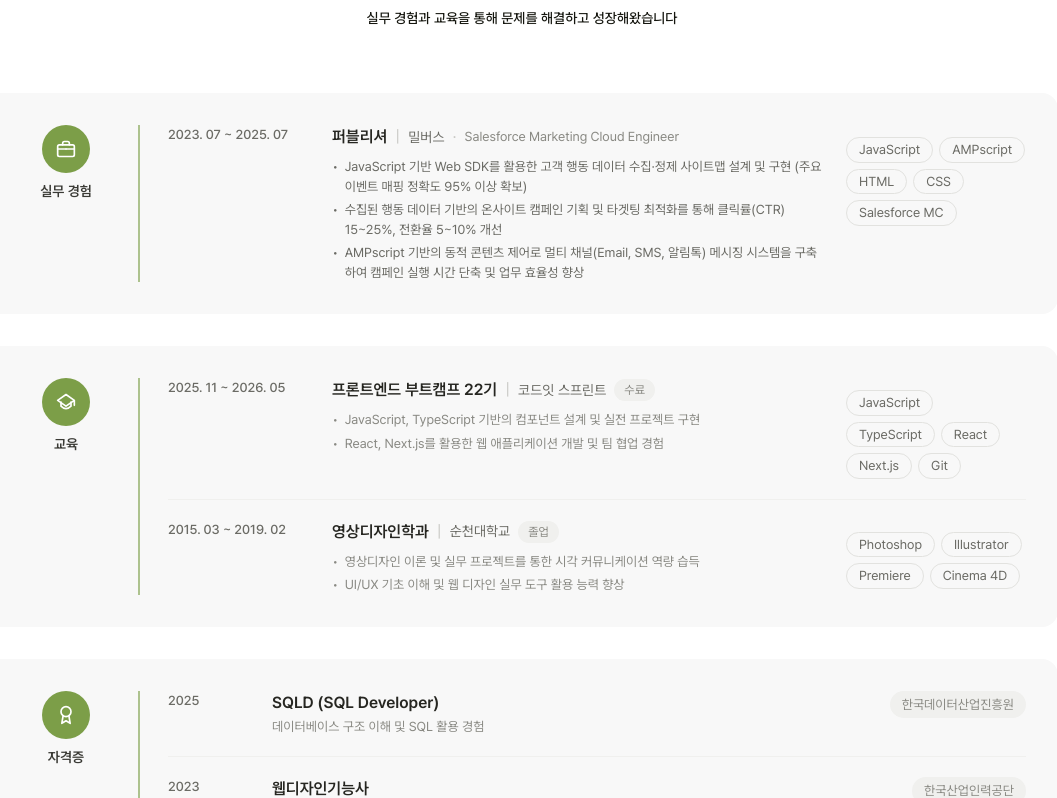
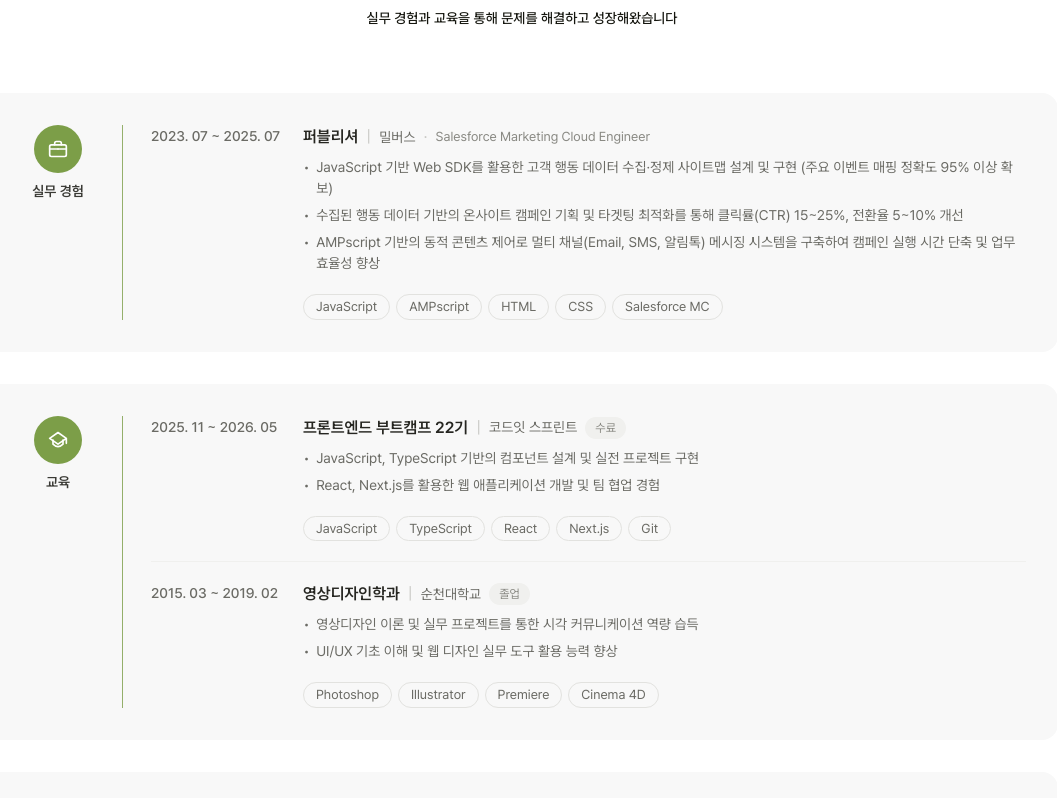
Before and after one commit to luneyeo/fe-portfolio, a Next.js app: page / in a window 1280 px wide. Shown: the part 3562-4360 px from the top of the page, without its empty margins (118-1175 px from the left). Built offline with nearby package versions, Linux system fonts and the light colour scheme.

Commit message:
♻️ refactor: ExperienceItem과 EducationItem의 공통 레이아웃을 TimelineItem 컴포넌트로 분리

```diff
--- a/components/common/CertificateItem.tsx
+++ b/components/common/CertificateItem.tsx
@@ -13,7 +13,7 @@ export default function CertificateItem({
         <p className="typo-13-medium w-20 shrink-0 text-gray-600">{year}</p>
         <div className="flex min-w-0 flex-1 flex-col gap-0.5">
           <span className="typo-16-semibold text-gray-900">{name}</span>
-          <p className="typo-14-regular md:typo-13-regular text-gray-500">
+          <p className="typo-14-regular md:typo-13-regular text-gray-600">
             {description}
           </p>
         </div>
--- a/components/common/EducationItem.tsx
+++ b/components/common/EducationItem.tsx
@@ -1,5 +1,5 @@
 import type { Education } from '@/types';
-import Badge from './Badge';
+import TimelineItem from './TimelineItem';
 
 export default function EducationItem({
   period,
@@ -10,12 +10,7 @@ export default function EducationItem({
   skills,
 }: Education) {
   return (
-    <div className="group relative py-5 first:pt-0 last:pb-0">
-      <div className="flex flex-col gap-4 md:flex-row lg:gap-6">
-        <p className="typo-13-medium shrink-0 text-gray-600 lg:w-35">
-          {period}
-        </p>
-        <div className="flex min-w-0 flex-1 flex-col gap-2">
+    <TimelineItem period={period} tasks={tasks} skills={skills}>
       <div className="flex flex-wrap items-center gap-x-2 gap-y-1">
         <span className="typo-16-semibold text-gray-900">{detail}</span>
         <span className="text-gray-300">|</span>
@@ -26,28 +21,6 @@ export default function EducationItem({
           </span>
         )}
       </div>
-          {tasks && tasks.length > 0 && (
-            <ul className="flex flex-col gap-2 md:gap-1">
-              {tasks.map((task, taskIndex) => (
-                <li
-                  key={taskIndex}
-                  className="typo-14-regular md:typo-13-regular flex gap-1.5 text-gray-500"
-                >
-                  <span className="shrink-0">•</span>
-                  <span>{task}</span>
-                </li>
-              ))}
-            </ul>
-          )}
-        </div>
-        {skills && skills.length > 0 && (
-          <div className="mt-3 flex shrink-0 flex-wrap content-start gap-1.5 md:w-22.5 lg:w-45">
-            {skills.map((skill) => (
-              <Badge key={skill} name={skill} variant="outline" />
-            ))}
-          </div>
-        )}
-      </div>
-    </div>
+    </TimelineItem>
   );
 }
--- a/components/common/ExperienceItem.tsx
+++ b/components/common/ExperienceItem.tsx
@@ -1,5 +1,5 @@
 import type { Experience } from '@/types';
-import Badge from './Badge';
+import TimelineItem from './TimelineItem';
 
 export default function ExperienceItem({
   period,
@@ -11,12 +11,7 @@ export default function ExperienceItem({
   skills,
 }: Experience) {
   return (
-    <div className="group relative py-5 first:pt-0 last:pb-0">
-      <div className="flex flex-col gap-4 md:flex-row lg:gap-6">
-        <p className="typo-13-medium shrink-0 text-gray-600 lg:w-35">
-          {period}
-        </p>
-        <div className="flex min-w-0 flex-1 flex-col gap-2">
+    <TimelineItem period={period} tasks={tasks} skills={skills}>
       <div className="flex flex-wrap items-center gap-x-2 gap-y-1">
         <span className="typo-16-semibold text-gray-900">{role}</span>
         <span className="text-gray-300">|</span>
@@ -24,9 +19,7 @@ export default function ExperienceItem({
         {position && (
           <>
             <span className="text-gray-300">·</span>
-                <span className="typo-13-regular text-gray-500">
-                  {position}
-                </span>
+            <span className="typo-13-regular text-gray-500">{position}</span>
           </>
         )}
         {status && (
@@ -35,26 +28,6 @@ export default function ExperienceItem({
           </span>
         )}
       </div>
-          <ul className="flex flex-col gap-2 md:gap-1">
-            {tasks.map((task) => (
-              <li
-                key={task}
-                className="typo-14-regular md:typo-13-regular flex gap-1.5 text-gray-600"
-              >
-                <span className="shrink-0">•</span>
-                <span>{task}</span>
-              </li>
-            ))}
-          </ul>
-        </div>
-        {skills && skills.length > 0 && (
-          <div className="mt-3 flex shrink-0 flex-wrap content-start gap-1.5 md:w-22.5 lg:w-45">
-            {skills.map((skill) => (
-              <Badge key={skill} name={skill} variant="outline" />
-            ))}
-          </div>
-        )}
-      </div>
-    </div>
+    </TimelineItem>
   );
 }
--- a/components/common/ExperienceSubSection.tsx
+++ b/components/common/ExperienceSubSection.tsx
@@ -13,7 +13,7 @@ export default function SubSection({
 }: ExperienceSubSectionProps) {
   return (
     <div className="flex flex-col gap-4 rounded-2xl bg-gray-50 p-6 sm:gap-6 md:flex-row lg:p-8">
-      <div className="flex w-fit shrink-0 items-center gap-2 sm:w-20 sm:flex-col lg:w-24">
+      <div className="flex w-fit shrink-0 items-center gap-2 sm:w-20 sm:flex-col lg:w-20">
         <div className="flex size-10 items-center justify-center rounded-full bg-olive-500 text-white sm:size-12">
           {icon}
         </div>
@@ -21,7 +21,7 @@ export default function SubSection({
           {title}
         </span>
       </div>
-      <div className="relative flex-1 border-t-2 border-olive-500/60 pt-4 sm:pt-7 md:border-t-0 md:border-l-2 md:pt-0 md:pl-7">
+      <div className="relative flex-1 border-t border-olive-500/80 pt-4 sm:pt-7 md:border-t-0 md:border-l md:pt-0 md:pl-7">
         <div className="divide-y divide-gray-100">{children}</div>
       </div>
     </div>
--- /dev/null
+++ b/components/common/TimelineItem.tsx
@@ -0,0 +1,51 @@
+import type { ReactNode } from 'react';
+import Badge from './Badge';
+
+interface TimelineItemProps {
+  period: string;
+  tasks?: string[];
+  skills?: string[];
+  children: ReactNode;
+}
+
+export default function TimelineItem({
+  period,
+  tasks,
+  skills,
+  children,
+}: TimelineItemProps) {
+  return (
+    <div className="group relative py-5 first:pt-0 last:pb-0">
+      <div className="flex flex-col gap-4 md:flex-row">
+        <p className="typo-14-medium shrink-0 leading-relaxed text-gray-600 md:w-34">
+          {period}
+        </p>
+        <div className="flex min-w-0 flex-1 flex-col gap-2">
+          {children}
+          {tasks && tasks.length > 0 && (
+            <ul className="flex flex-col gap-2 md:gap-1.5">
+              {tasks.map((task, index) => (
+                <li
+                  key={index}
+                  className="typo-14-regular flex gap-1.5 text-gray-600"
+                >
+                  <span className="shrink-0">•</span>
+                  <span>{task}</span>
+                </li>
+              ))}
+            </ul>
+          )}
+          <div className="">
+            {skills && skills.length > 0 && (
+              <div className="mt-3 flex shrink-0 flex-wrap content-start gap-1.5">
+                {skills.map((skill) => (
+                  <Badge key={skill} name={skill} variant="outline" />
+                ))}
+              </div>
+            )}
+          </div>
+        </div>
+      </div>
+    </div>
+  );
+}
```
Lines whose indentation alone changed are shown as unchanged.
